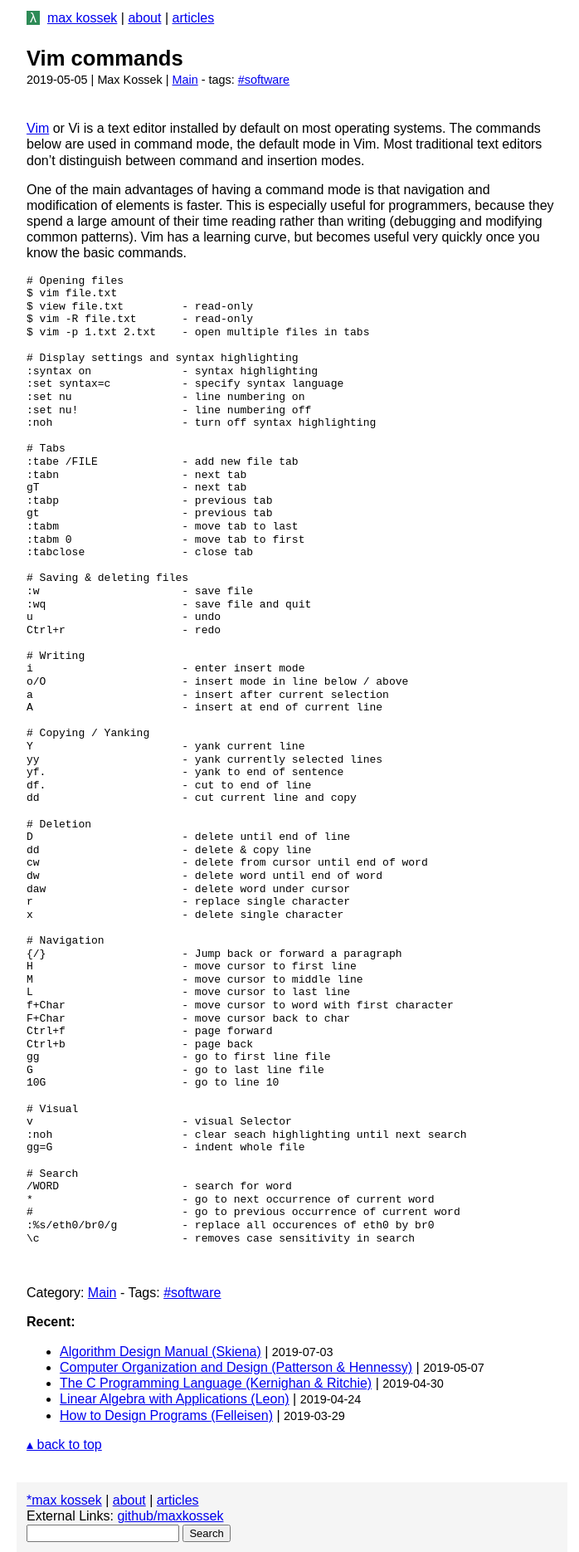
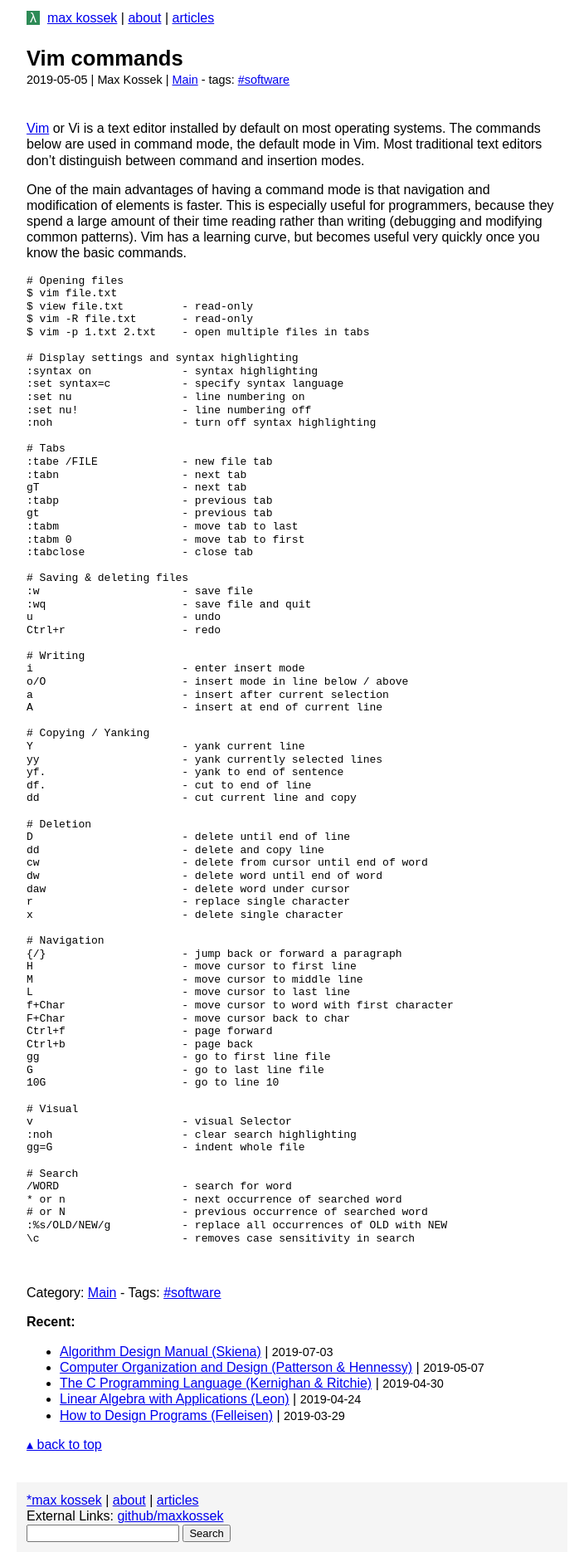
Before and after one commit to maxkossek/maxkossek.github.io, a Jekyll site: the page built from _posts/2019-05-05-vim.md, in a window 1280 px wide. Shown: the whole page at 83% size, without its empty margins (288-986 px from the left). Built offline with Jekyll 4.4.1, drawn with Linux system fonts in a browser that asks for light colours.

Commit message:
fix spelling errors

````diff
--- a/_posts/2019-05-05-vim.md
+++ b/_posts/2019-05-05-vim.md
@@ -29,7 +29,7 @@
 :noh			- turn off syntax highlighting
 
 # Tabs
-:tabe /FILE		- add new file tab
+:tabe /FILE		- new file tab
 :tabn			- next tab
 gT			- next tab
 :tabp			- previous tab
@@ -59,7 +59,7 @@
 
 # Deletion
 D			- delete until end of line
-dd			- delete & copy line
+dd			- delete and copy line
 cw			- delete from cursor until end of word
 dw			- delete word until end of word
 daw			- delete word under cursor
@@ -67,7 +67,7 @@
 x			- delete single character
 
 # Navigation
-{/} 			- Jump back or forward a paragraph
+{/} 			- jump back or forward a paragraph
 H			- move cursor to first line
 M			- move cursor to middle line
 L			- move cursor to last line
@@ -81,13 +81,13 @@
 
 # Visual
 v			- visual Selector
-:noh			- clear seach highlighting until next search
+:noh			- clear search highlighting
 gg=G			- indent whole file
 
 # Search
 /WORD			- search for word
-*			- go to next occurrence of current word
-#			- go to previous occurrence of current word
-:%s/eth0/br0/g		- replace all occurences of eth0 by br0
+* or n			- next occurrence of searched word
+# or N			- previous occurrence of searched word
+:%s/OLD/NEW/g		- replace all occurrences of OLD with NEW
 \c			- removes case sensitivity in search
 ```
````
Also changed, not shown: other parts of _posts/2019-05-05-vim.md (+1 -1 lines).
